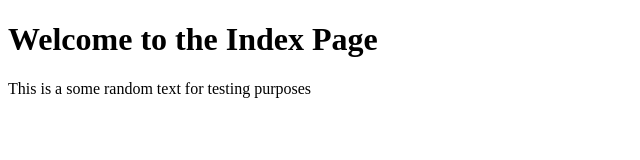
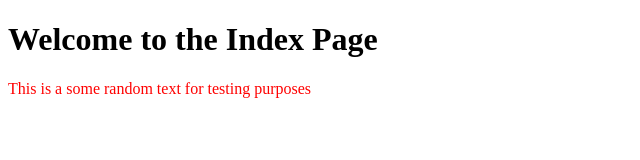
Before and after one commit to ScriptMang/people, a plain HTML site: page docs/index.html in a window 1280 px wide. Shown: the whole page, without its empty margins (0-640 px from the left). Drawn offline with Linux system fonts and the light colour scheme; files that its build step writes are made by us from their sources; the site is published under a folder, as on GitHub Pages, so addresses that start at the root find nothing.

Commit message:
Fix stylesheet not displaying for index.html wip

```diff
--- a/docs/index.html
+++ b/docs/index.html
@@ -3,7 +3,7 @@
 <head>
 	<meta charset="utf-8">
 	<meta name="viewport" content="width=device-width, initial-scale=1">
-	<link rel="stylesheet" href="/docs/css/styles.css">
+	<link rel="stylesheet" href="docs/css/styles.css">
 	<title>People</title>
 </head>
 
```
